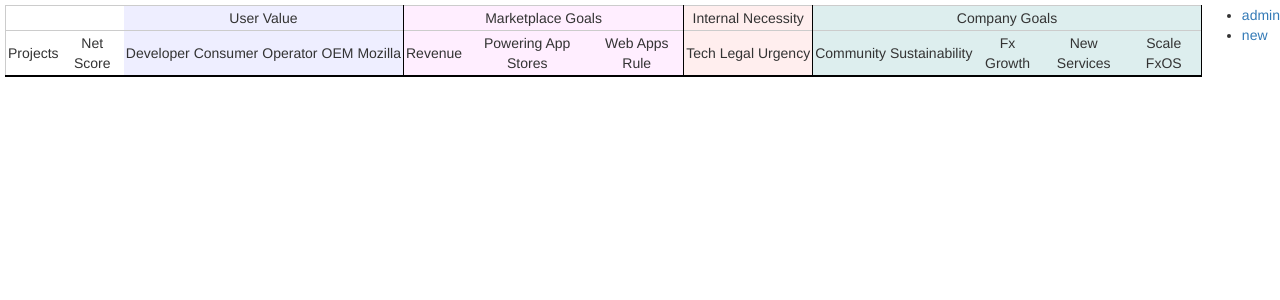
After one commit to clouserw/jugband, a Flask app: template templates/scoreboard.html in a window 1280 px wide. The commit adds this page. Shown: the top 300 px of the page. Run offline with Flask 2, Linux system fonts and the light colour scheme; the template is opened without the code that fills it, so the values that code supplies are empty; some libraries are stand-ins or nearby versions.

Commit message:
WIP of the scoreboard; still lots to do

```diff
--- a/app.py
+++ b/app.py
@@ -68,9 +68,70 @@
 
     return render_template('home.html', results=results)
 
+@app.route('/scoreboard')
+def scoreboard():
+
+    # TODO: make this a function!
+    c = podio.OAuthClient(local.PODIO_CLIENT_ID,
+                          local.PODIO_CLIENT_SECRET,
+                          local.PODIO_USER,
+                          local.PODIO_PASS)
+
+    # TODO: this shouldn't be hardcoded, heh
+    # No filtering here yet...maybe we'll need that some day?
+    r = c.Application.get_items(6867369)
+
+    results = []
+
+    for i in r['items']:
+        o = {}
+
+        if request.args.get('extrasauce'):
+            o['podio_link'] = i['link']
+
+        # set a default because we sort on it
+        o['Net Score'] = 0
+
+        for f in i['fields']:
+
+            if f['type'] == 'text':
+                o[f['label']] = f['values'][0]['value']
+
+            if f['type'] == 'category':
+                o[f['label']] = f['values'][0]['value']['text']
+
+            if f['type'] == 'category' and len(f['values']) > 1:
+
+                o[f['label']] = []
+
+                for v in f['values']:
+                    o[f['label']].append(v['value']['text'])
+
+            if f['type'] == 'progress':
+                o[f['label']] = f['values'][0]['value']
+
+            if f['label'] == 'milestone_override':
+                o['dev_complete'] = calc_milestone(o['milestone_override'])
+
+            if f['type'] == 'embed':
+                o[f['label']] = f['values'][0]['embed']['url']
+
+            if f['type'] == 'number':
+                o[f['label']] = int(float(f['values'][0]['value']))
+
+        results.append(o)
+
+    try:
+        results.sort(key=lambda x: (x['Net Score']), reverse=True)
+    except KeyError:
+        pass
+
+    return render_template('scoreboard.html', results=results)
+
 if __name__ == '__main__':
     port = int(os.environ.get("PORT", 5000))
     ip = '0.0.0.0'
+    #app.debug = True
     http = WSGIServer((ip, port), app)
     print 'Listening at http://{ip}:{port}'.format(ip=ip, port=port)
     http.serve_forever()
--- a/static/jugband.css
+++ b/static/jugband.css
@@ -21,12 +21,12 @@
     text-align: center;
 }
 
-tr:hover {
-    background-color: #ffe;
+tr:hover td {
+    background-color: #ffe !important;
 }
 
-tr:target {
-    background-color: #ffa;
+tr:target td {
+    background-color: #ffa !important;
 }
 
 .audience {
@@ -140,3 +140,26 @@
 .yes span {
     font-size: .8em;
 }
+
+
+
+/* Scoreboard */
+
+td.user {
+    background-color: #eef;
+}
+td.mktgoal {
+    background-color: #fef;
+}
+td.internal {
+    background-color: #fee;
+}
+td.mozgoal {
+    background-color: #dee;
+}
+td.end {
+    border-right: 1px solid #000;
+}
+thead {
+    border-bottom: 2px solid #000;
+}
--- /dev/null
+++ b/templates/scoreboard.html
@@ -0,0 +1,80 @@
+{% extends "layout.html" %}
+
+{%- macro status(val) -%}
+  {%- if val == "donesies" -%}
+    donesies
+  {%- elif val == "cancelled" -%}
+    cancelled
+  {%- endif -%}
+{%- endmacro -%}
+
+{% block body %}
+  <table id="output">
+    <thead>
+      <tr>
+        <td colspan="2"></td>
+        <td class="user end" colspan="5">User Value</td>
+        <td class="mktgoal end" colspan="3">Marketplace Goals</td>
+        <td class="internal end" colspan="3">Internal Necessity</td>
+        <td class="mozgoal end" colspan="5">Company Goals</td>
+      </tr>
+      <tr class="header">
+        <td>Projects</td>
+        <td class="">Net Score</td>
+
+        <td class="user">Developer</td>
+        <td class="user">Consumer</td>
+        <td class="user">Operator</td>
+        <td class="user">OEM</td>
+        <td class="user end">Mozilla</td>
+
+        <td class="mktgoal">Revenue</td>
+        <td class="mktgoal">Powering App Stores</td>
+        <td class="mktgoal end">Web Apps Rule</td>
+
+        <td class="internal">Tech</td>
+        <td class="internal">Legal</td>
+        <td class="internal end">Urgency</td>
+
+        <td class="mozgoal">Community</td>
+        <td class="mozgoal">Sustainability</td>
+        <td class="mozgoal">Fx Growth</td>
+        <td class="mozgoal">New Services</td>
+        <td class="mozgoal end">Scale FxOS</td>
+
+      </tr>
+    </thead>
+    <tbody>
+      {% for item in results %}
+        <tr id="{{item['Feature Requested']|safe|lower|replace(" ","_")}}">
+          <td class="project" title="{{item['Description & Justification']|safe|lower}}">
+            {%- if item['podio_link'] -%}
+              <a href="{{ item['podio_link'] }}#edit" target="_blank"><img class="link" src="static/external_link.svg" /></a>
+            {%- endif -%}
+            {{ item['Feature Requested'] }}
+          </td>
+          <td class="">{{ item['Net Score'] }}</td>
+          <td class="user">{{ item['Developer'] }}</td>
+          <td class="user">{{ item['Consumer'] }}</td>
+          <td class="user">{{ item['Operator'] }}</td>
+          <td class="user">{{ item['OEM'] }}</td>
+          <td class="user end">{{ item['Internal Mozilla'] }}</td>
+
+          <td class="mktgoal">{{ item['Revenue'] }}</td>
+          <td class="mktgoal">{{ item['Powering App Stores'] }}</td>
+          <td class="mktgoal end">{{ item['Web Apps Rule'] }}</td>
+
+          <td class="internal">{{ item['Technology (Scalability / Debt)'] }}</td>
+          <td class="internal">{{ item['Legal / Compliance'] }}</td>
+          <td class="internal end">{{ item['Urgency / Timeliness'] }}</td>
+
+          <td class="mozgoal">{{ item['Enabling Community'] }}</td>
+          <td class="mozgoal">{{ item['Sustainability'] }}</td>
+          <td class="mozgoal">{{ item['Fx Growth'] }}</td>
+          <td class="mozgoal">{{ item['New Services'] }}</td>
+          <td class="mozgoal end">{{ item['Scale FxOS'] }}</td>
+        </tr>
+      {% endfor %}
+    </tbody>
+  </table>
+{% endblock %}
```
